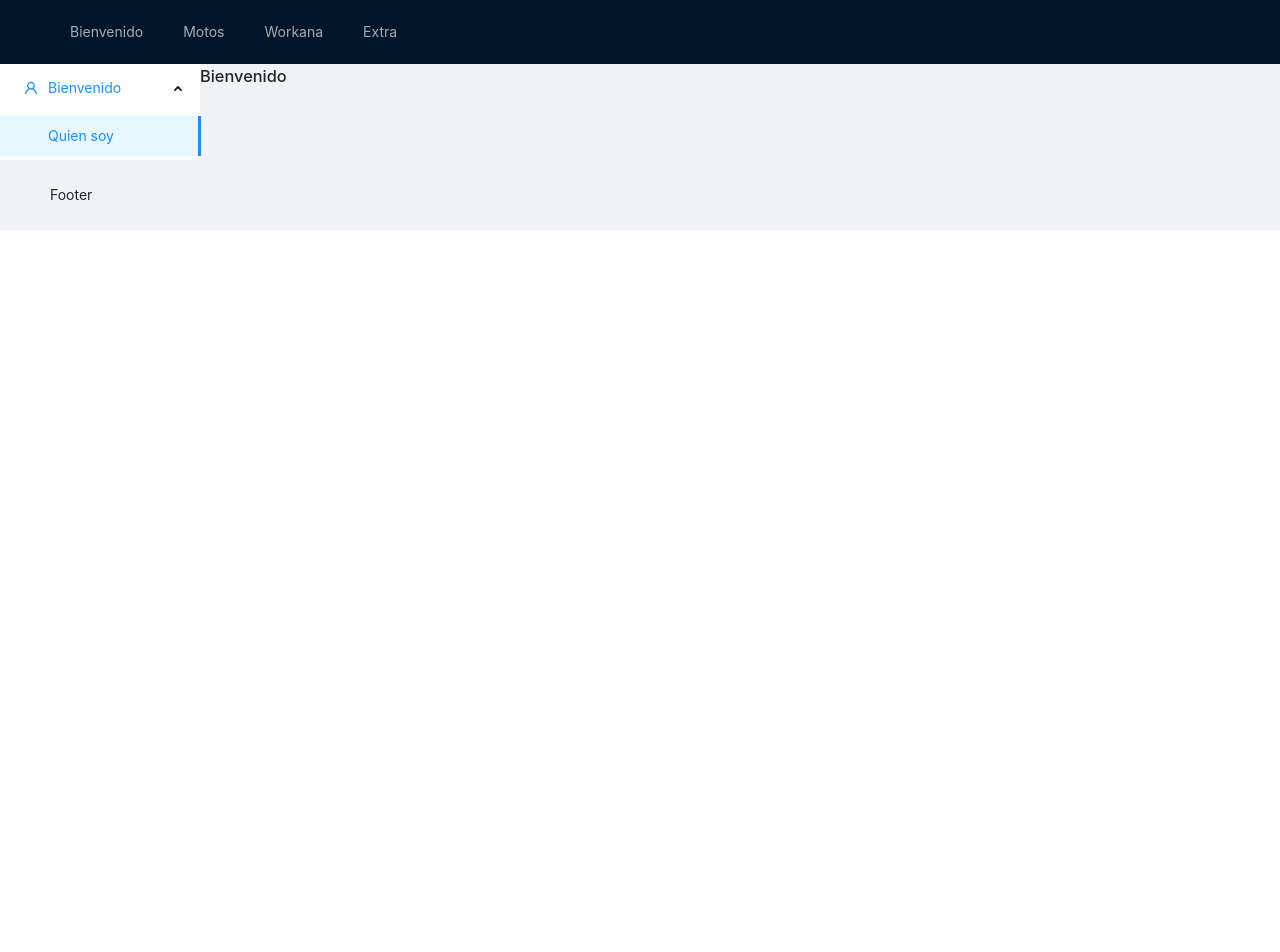
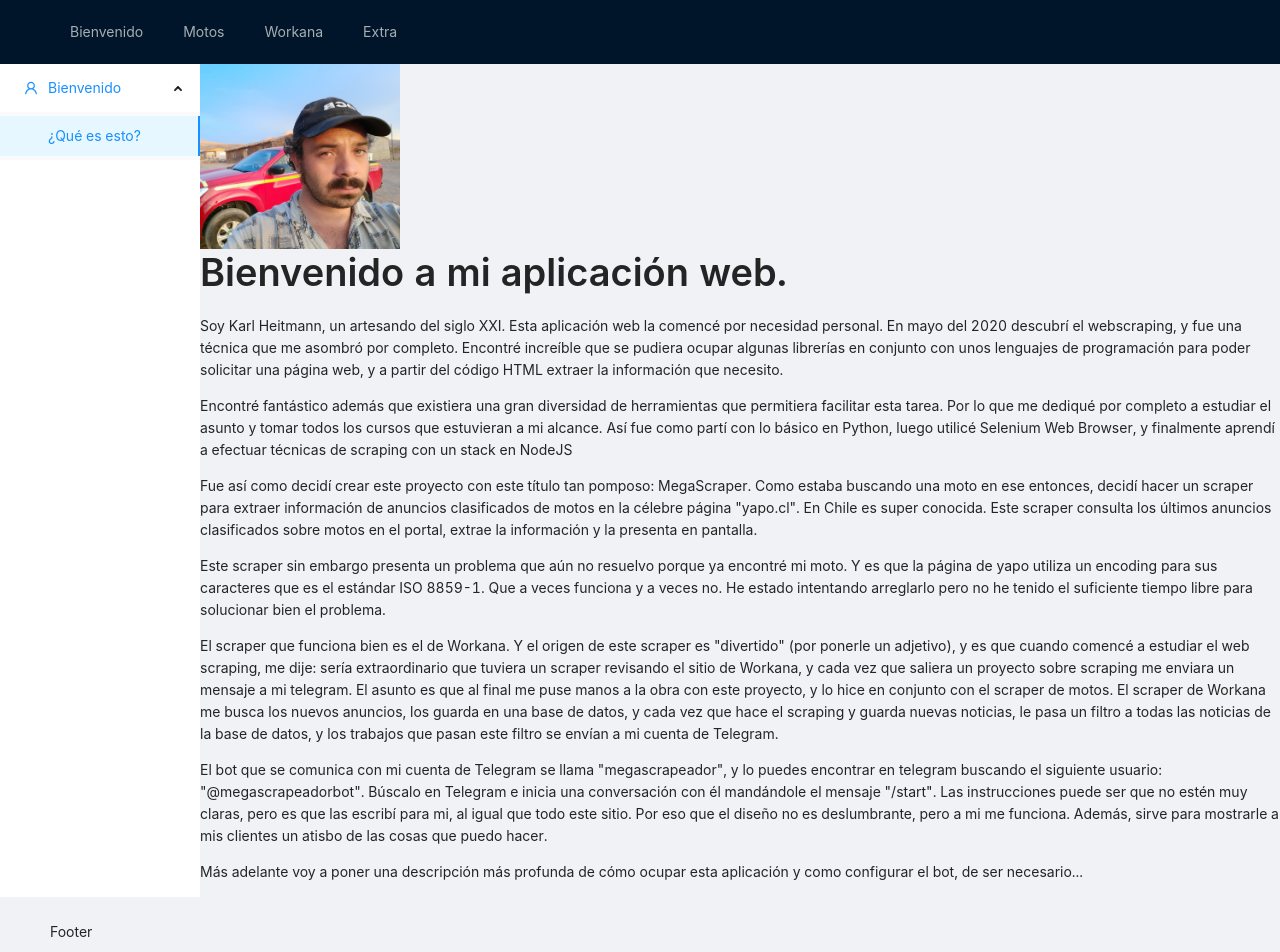
Before and after one commit to KarlHeitmann/megascraper, a React (Create React App) app in the folder client/: page / in a window 1280 px wide. Shown: the top 952 px of the page. Before the commit the page ends 800 px from the top, so only its background shows below. Built offline with nearby package versions, Linux system fonts and the light colour scheme.

Commit message:
agregado foto de perfil y pagina de bienvenido

```diff
--- a/client/src/pages/bienvenido.jsx
+++ b/client/src/pages/bienvenido.jsx
@@ -1,8 +1,64 @@
 import React from 'react';
+import {
+  Typography,
+  Row,
+  Col,
+  Image,
+} from 'antd';
+
+import foto_perfil from '../img/perfil.jpg'
+
+
+const { Title, Paragraph } = Typography;
 
 function Bienvenido(props) {
   return (
-    <h1 className="title">Bienvenido</h1>
+    <Row gutter={16}>
+      <Col>
+        <Image
+          width={200}
+          src={foto_perfil}
+          />
+      </Col>
+      <Col>
+        <Title>Bienvenido a mi aplicación web.</Title>
+        <Paragraph>
+          Soy Karl Heitmann, un artesando del siglo XXI. Esta aplicación web la comencé por necesidad personal. En mayo del 2020 descubrí el webscraping, y fue una técnica
+          que me asombró por completo. Encontré increíble que se pudiera ocupar algunas librerías en conjunto con unos lenguajes de programación para poder solicitar
+          una página web, y a partir del código HTML extraer la información que necesito.
+
+        </Paragraph>
+        <Paragraph>
+          Encontré fantástico además que existiera una gran diversidad de herramientas que permitiera facilitar esta tarea. Por lo que me dediqué por completo a estudiar
+          el asunto y tomar todos los cursos que estuvieran a mi alcance. Así fue como partí con lo básico en Python, luego utilicé Selenium Web Browser, y finalmente aprendí
+          a efectuar técnicas de scraping con un stack en NodeJS
+        </Paragraph>
+        <Paragraph>
+          Fue así como decidí crear este proyecto con este título tan pomposo: MegaScraper. Como estaba buscando una moto en ese entonces, decidí hacer un scraper para extraer
+          información de anuncios clasificados de motos en la célebre página "yapo.cl". En Chile es super conocida. Este scraper consulta los últimos anuncios clasificados sobre
+          motos en el portal, extrae la información y la presenta en pantalla.
+        </Paragraph>
+        <Paragraph>
+          Este scraper sin embargo presenta un problema que aún no resuelvo porque ya encontré mi moto. Y es que la página de yapo utiliza un encoding para sus caracteres que es el
+          estándar ISO 8859-1. Que a veces funciona y a veces no. He estado intentando arreglarlo pero no he tenido el suficiente tiempo libre para solucionar bien el problema.
+        </Paragraph>
+        <Paragraph>
+          El scraper que funciona bien es el de Workana. Y el origen de este scraper es "divertido" (por ponerle un adjetivo), y es que cuando comencé a estudiar el web scraping, me dije:
+          sería extraordinario que tuviera un scraper revisando el sitio de Workana, y cada vez que saliera un proyecto sobre scraping me enviara un mensaje a mi telegram.
+          El asunto es que al final me puse manos a la obra con este proyecto, y lo hice en conjunto con el scraper de motos. El scraper de Workana me busca los nuevos anuncios,
+          los guarda en una base de datos, y cada vez que hace el scraping y guarda nuevas noticias, le pasa un filtro a todas las noticias de la base de datos, y los trabajos
+          que pasan este filtro se envían a mi cuenta de Telegram.
+        </Paragraph>
+        <Paragraph>
+          El bot que se comunica con mi cuenta de Telegram se llama "megascrapeador", y lo puedes encontrar en telegram buscando el siguiente usuario: "@megascrapeadorbot".
+          Búscalo en Telegram e inicia una conversación con él mandándole el mensaje "/start". Las instrucciones puede ser que no estén muy claras, pero es que las escribí para mi, al igual
+          que todo este sitio. Por eso que el diseño no es deslumbrante, pero a mi me funciona. Además, sirve para mostrarle a mis clientes un atisbo de las cosas que puedo hacer.
+        </Paragraph>
+        <Paragraph>
+          Más adelante voy a poner una descripción más profunda de cómo ocupar esta aplicación y como configurar el bot, de ser necesario...
+        </Paragraph>
+      </Col>
+    </Row>
   );
 };
 
--- a/client/src/sidebar/bienvenido_sidebar.jsx
+++ b/client/src/sidebar/bienvenido_sidebar.jsx
@@ -14,7 +14,7 @@ function BienvenidoSidebar(props) {
       style={{ height: '100%', borderRight: 0 }}
       >
       <Menu.SubMenu key="sub1" icon={<UserOutlined />} title="Bienvenido">
-        <Menu.Item key="1">Quien soy</Menu.Item>
+        <Menu.Item key="1">¿Qué es esto?</Menu.Item>
       </Menu.SubMenu>
     </Menu>
   )
```
Also changed, not shown: client/src/img/perfil.jpg (added).
